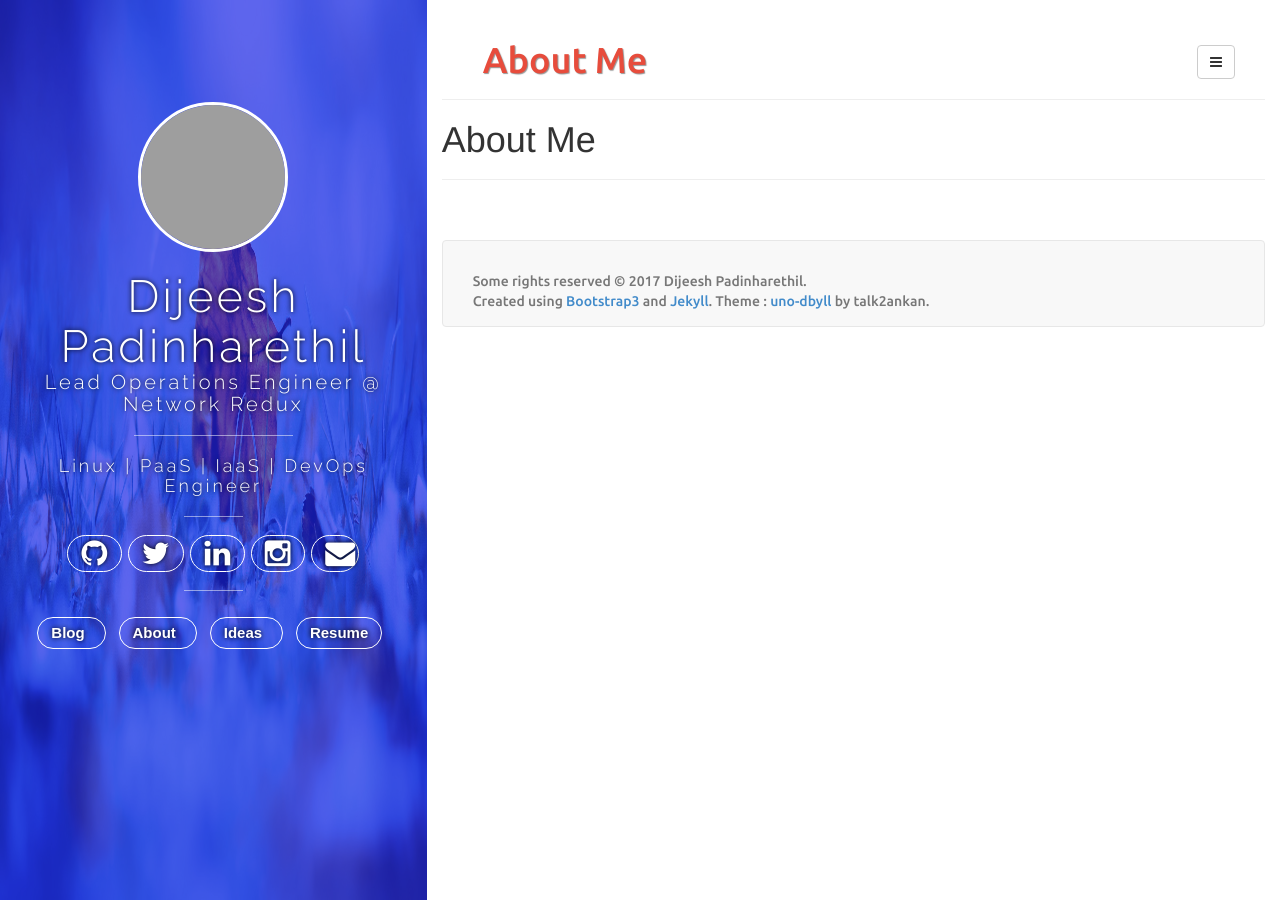
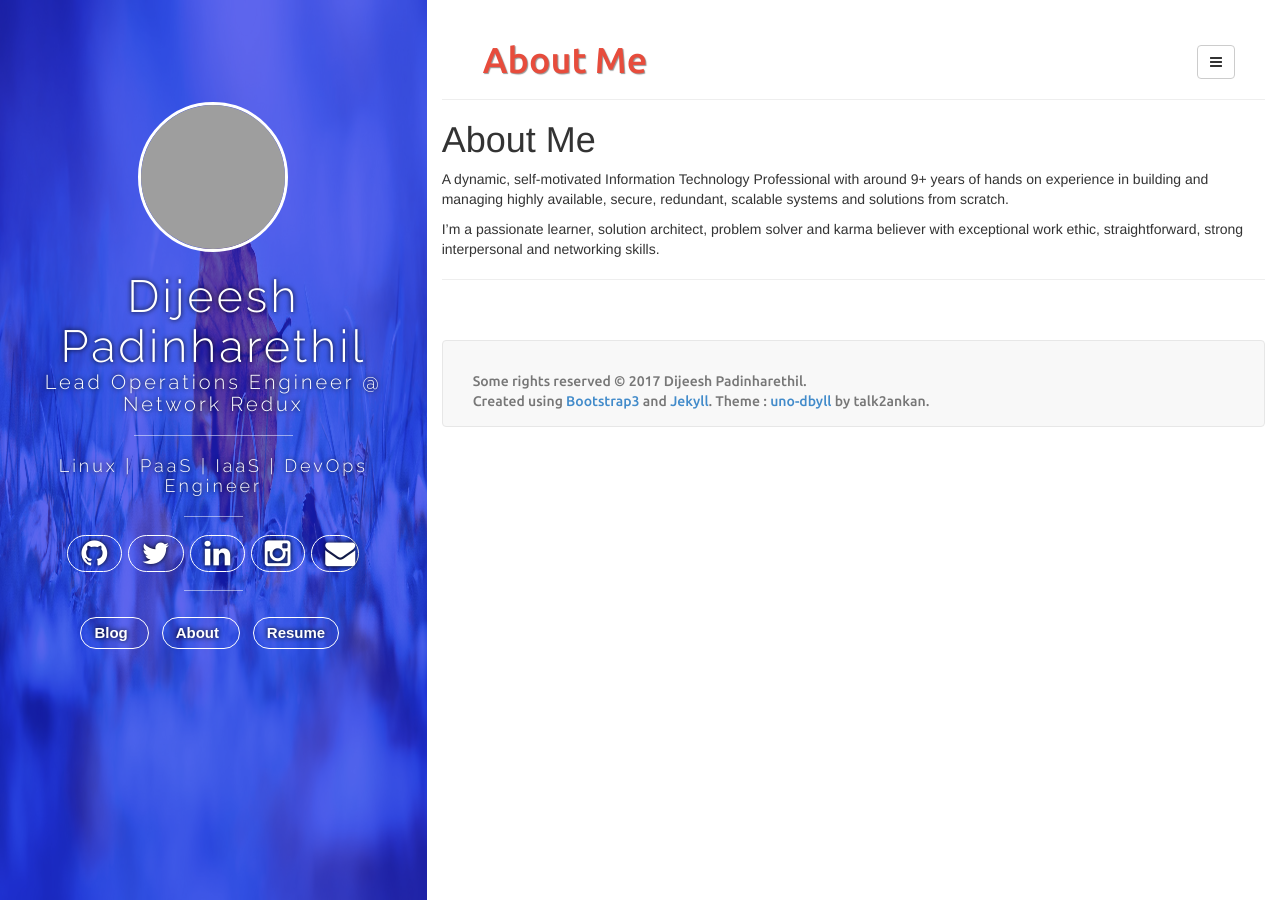
Before and after one commit to dijeesh/dijeesh.github.io-bak, a Jekyll site: the page built from about.md, in a window 1280 px wide. Built offline with Jekyll 4.4.1, drawn with Linux system fonts in a browser that asks for light colours; nearby versions of some CDN libraries; our own code applies the rules of GitHub Pages for plain Markdown files; comment, search, counter and statistics services are not loaded; grey boxes are pictures that could not be loaded.

Commit message:
update about

```diff
--- a/_includes/sidebar.html
+++ b/_includes/sidebar.html
@@ -58,9 +58,6 @@ border: 3px solid #FFF; height:150px;width:150px" />
 			 <i class="fa" style="font-weight:bold;letter-spacing:0; font-family:arial,sans-serif">About</i>
 		 </a>
 
-		 <a type="button"  style="font-size:15px; padding:6px; padding-left:13px;padding-right:13px;margin-right: 10px;" class="social3 " id="btnResume" href="{{ site.BASE_PATH }}/ideas">
- 		 <i class="fa" style="font-weight:bold;letter-spacing:0; font-family:arial,sans-serif">Ideas</i>
- 	 </a>
 
 		<a type="button"  style="font-size:15px; padding:6px; padding-left:13px;padding-right:13px;margin-right: 10px;" class="social3 " id="btnResume" href="{{ site.BASE_PATH }}/resume">
 		 <i class="fa" style="font-weight:bold;letter-spacing:0; font-family:arial,sans-serif">Resume</i>
--- a/about.md
+++ b/about.md
@@ -1,5 +1,9 @@
 About Me
 ===================
 
+A dynamic, self-motivated Information Technology Professional with around 9+ years of hands on experience in building and managing highly available, secure, redundant, scalable systems and solutions from scratch.
+
+
+I'm a passionate learner, solution architect, problem solver and karma believer with exceptional work ethic, straightforward, strong interpersonal and networking skills.
 
 --------
```
Also changed, not shown: _posts/2017-04-01-aws-introduction.md (added, +12 -0 lines).
